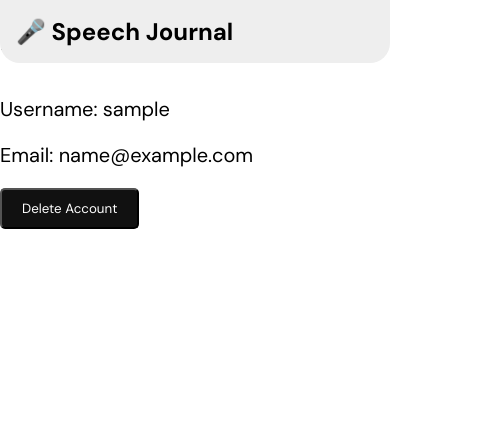
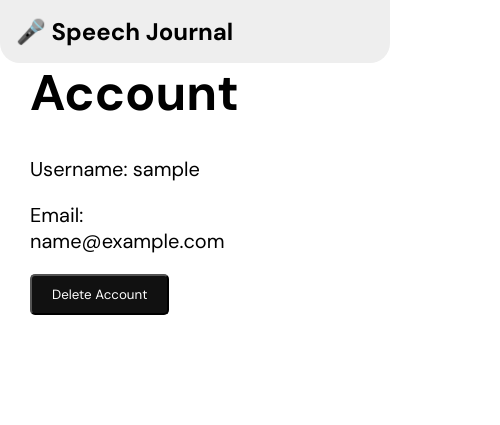
Before and after one commit to croko22/speech-journal, a React (Vite) app: page /settings in a window 390 px wide. Shown: the top 425 px of the page, 500 px wide, since content can reach past the window. Built offline with nearby package versions, Linux system fonts and the light colour scheme; no server answers; sample sign-in values are in the browser's storage.

Commit message:
Fix style on responsive

```diff
--- a/src/pages/UserSettings/UserSettings.scss
+++ b/src/pages/UserSettings/UserSettings.scss
@@ -4,6 +4,11 @@
   display: flex;
   flex-direction: column;
   gap: 20px;
+  @media screen and (max-width: 768px) {
+    width: 300px;
+    padding: 60px 30px;
+    margin: 0;
+  }
 }
 
 .page-title {
```
